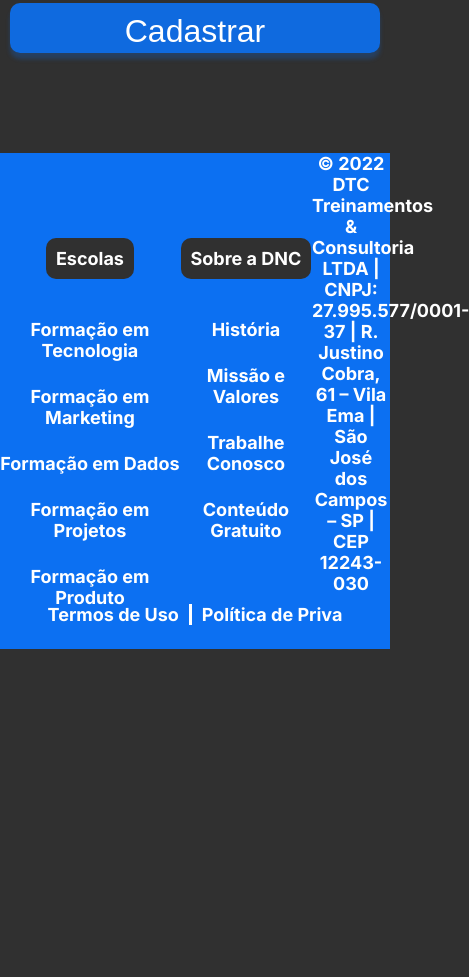
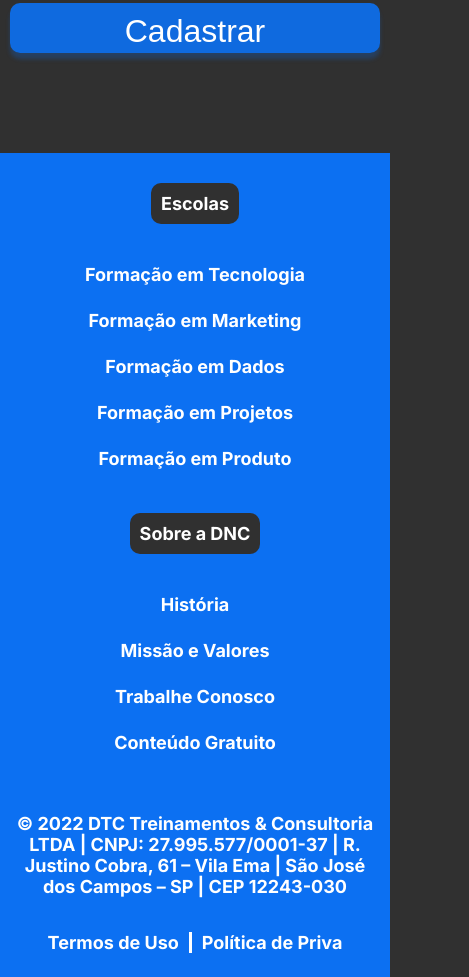
Before and after one commit to karinaribeiro2/prototipo-bootcamp-dnc, a plain HTML site: page index.html in a window 390 px wide. Shown: the part 1707-2684 px from the top of the page, 469 px wide, since content can reach past the window. Before the commit the page ends 2356 px from the top, so only its background shows below. Drawn offline with Linux system fonts and the light colour scheme.

Commit message:
Adding Media Query in footer

```diff
--- a/style.css
+++ b/style.css
@@ -259,4 +259,12 @@
   .checkboxItems {
     font-size: 17px;
   }
+  /*footer*/
+  footer .line1 {
+    flex-direction: column;
+  }
+  footer .address {
+    width: 95%;
+    margin-bottom: 25px;
+  }
 }
```
